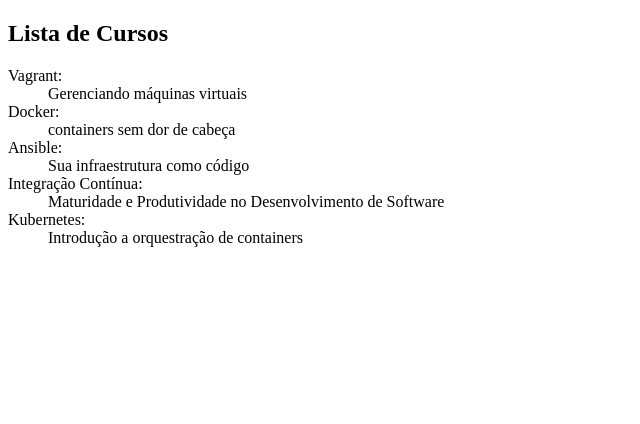
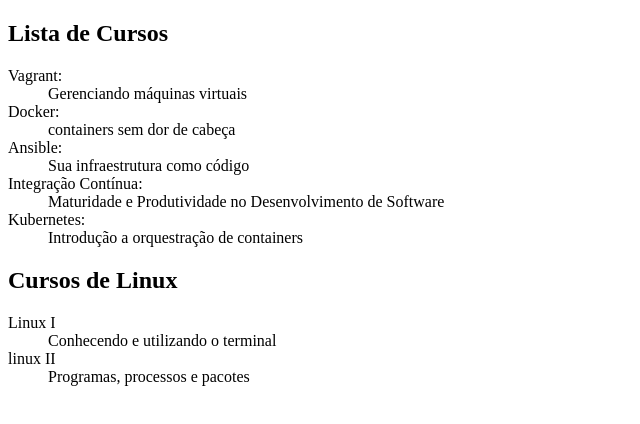
Before and after one commit to gabriellterto/teste, a plain HTML site: page index.html in a window 1280 px wide. Shown: the whole page, without its empty margins (0-640 px from the left). Drawn offline with Linux system fonts and the light colour scheme.

Commit message:
Cursos de Linux I e II adicionados

```diff
--- a/index.html
+++ b/index.html
@@ -23,5 +23,14 @@
         <dt>Kubernetes:</dt>
         <dd>Introdução a orquestração de containers</dd>
     </dl>
+
+    <h2>Cursos de Linux</h2>
+    <dl>
+        <dt>Linux I</dt>
+        <dd>Conhecendo e utilizando o terminal</dd>
+
+        <dt>linux II</dt>
+        <dd>Programas, processos e pacotes</dd>
+    </dl>
 </body>
 </html>
```
